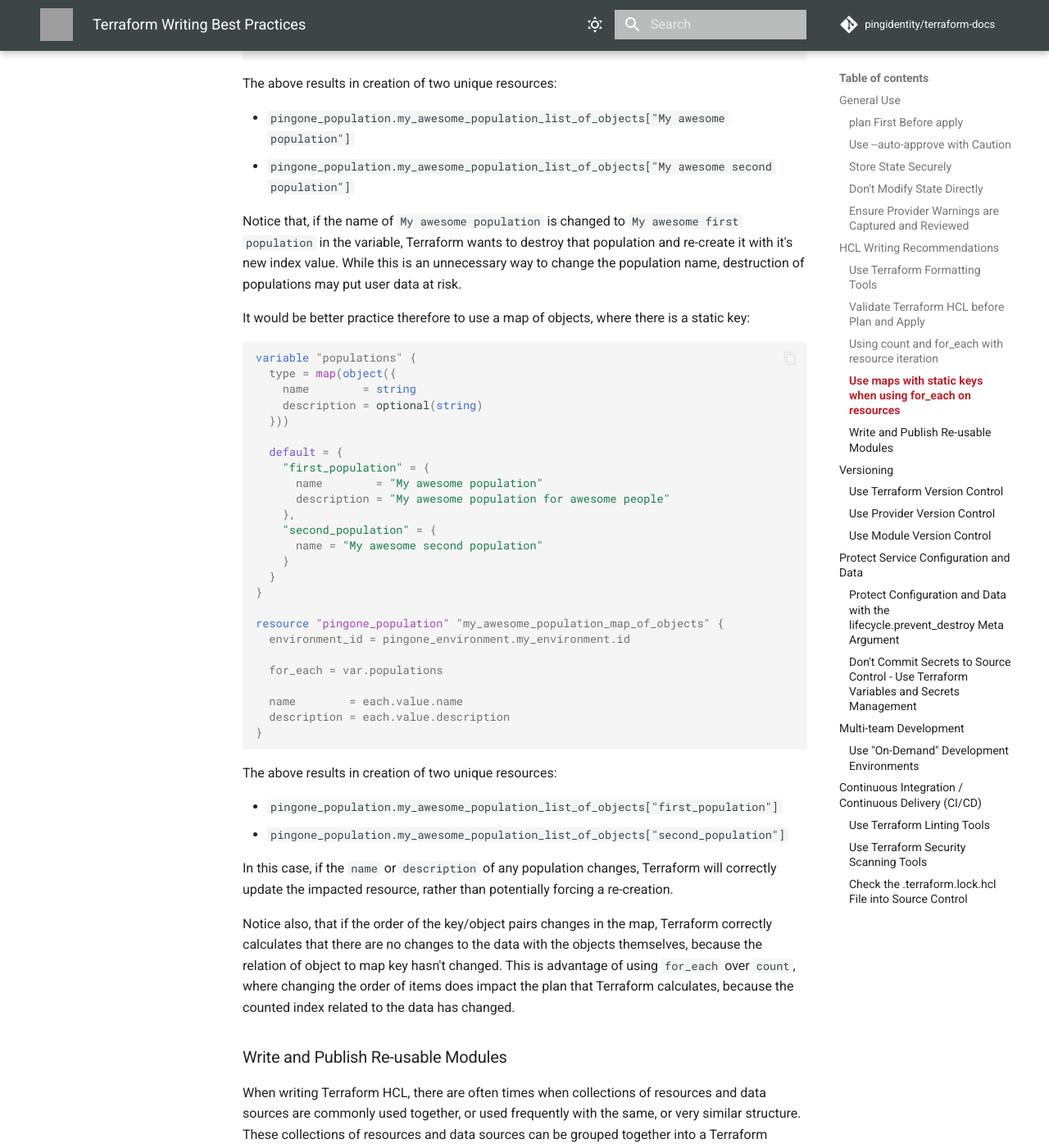
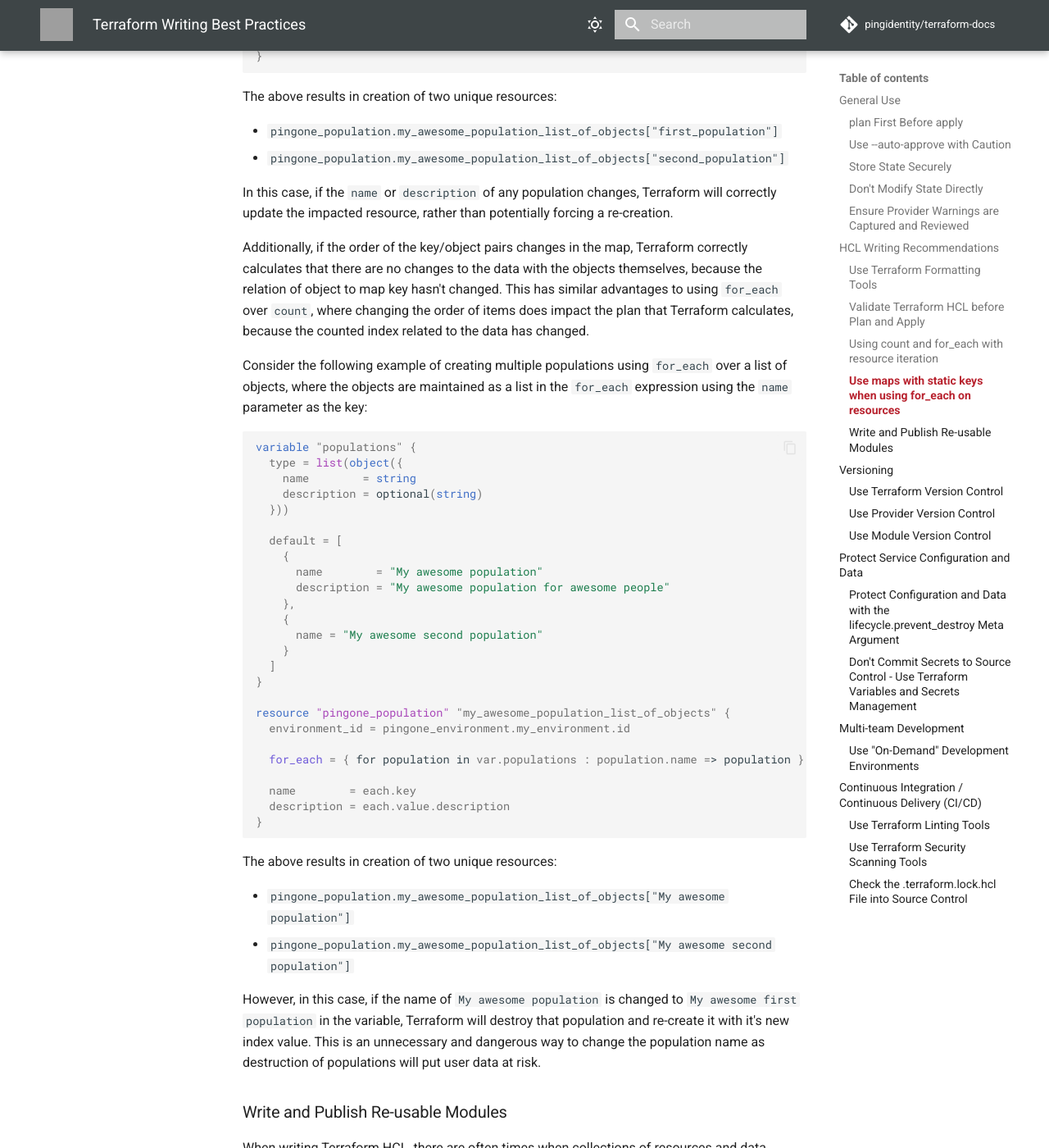
Before and after one commit to pingidentity/terraform-docs, an MkDocs documentation site: the page built from docs/best-practices/index.md, in a window 1280 px wide and 1400 px high, scrolled down 6585 px. Shown: the whole window at 82% size. Built offline with MkDocs 1.6.1 and Material for MkDocs 9.7.7, drawn with Linux system fonts in a browser that asks for light colours; comment, search, counter and statistics services are not loaded; some of the changed text lies outside the part shown; grey boxes are pictures that could not be loaded.

Commit message:
small notes

````diff
--- a/docs/best-practices/index.md
+++ b/docs/best-practices/index.md
@@ -63,7 +63,7 @@ It is highly recommended that warnings shown on the `terraform plan` stage espec
 
 ### Use Terraform Formatting Tools
 
-When writing Terraform HCL, using `terraform fmt` is a straightforward yet powerful practice.  `terraform fmt` and equivalent formatting tools adjusts the Terraform code to a standard style, which helps keep the codebase tidy and consistent.  Typically, this means maintaining consistent indentation, spacing and alignment of code.
+When writing Terraform HCL, using `terraform fmt` is a straightforward yet powerful practice.  `terraform fmt` and equivalent formatting tools adjusts the Terraform code to a standard style, which helps keep the codebase tidy and consistent.  Typically, this means maintaining consistent indentation, spacing and alignment of code. If developing in Visual Studio Code, installing the "Hashicorp Terraform" extension will run `terraform fmt` automatically as you write and save configuration.
 
 This consistency makes your code easier to read and understand for anyone who might work on the project. It's akin to keeping a clean, organised workspace in a physical job — everything is where you expect it to be, reducing confusion and making it easier to spot mistakes.
 
@@ -168,45 +168,11 @@ resource "pingone_population" "my_populations" {
 
 ### Use maps with static keys when using `for_each` on resources
 
-When writing Terraform HCL, there are considerations around the use of `for_each` when iterating over objects/maps to manage resources.  Using a variable key may result in accidental or unnecessary destruction/re-creation of resources as the data to iterate over changes.  Ping recommends using static keys and maps of objects when using `for_each` to control resource creation.
+When writing Terraform HCL, there are considerations around the use of `for_each` when iterating over objects/maps to manage resources.  Using a variable key may result in accidental or unnecessary destruction/re-creation of resources as the data to iterate over changes.  Ping recommends using static keys and maps of objects when using `for_each` rather than lists of objects to control resource creation.
 
-When Terraform creates and stores resources in state, iterated resources must be stored with a defined "key" value, that uniquely identifies the resource against others.  Consider the following example of creating multiple populations using `for_each` over a list of objects, where the objects are converted to a map in the `for_each` expression using the `name` parameter as the key:
-```terraform
-variable "populations" {
-  type = list(object({
-    name        = string
-    description = optional(string)
-  }))
+When Terraform creates and stores resources in state, iterated resources must be stored with a defined "key" value, that uniquely identifies the resource against others.
 
-  default = [
-    {
-      name        = "My awesome population"
-      description = "My awesome population for awesome people"
-    },
-    {
-      name = "My awesome second population"
-    }
-  ]
-}
-
-resource "pingone_population" "my_awesome_population_list_of_objects" {
-  environment_id = pingone_environment.my_environment.id
-
-  for_each = { for population in var.populations : population.name => population }
-
-  name        = each.key
-  description = each.value.description
-}
-```
-
-The above results in creation of two unique resources:
-
-* `pingone_population.my_awesome_population_list_of_objects["My awesome population"]`
-* `pingone_population.my_awesome_population_list_of_objects["My awesome second population"]`
-
-Notice that, if the name of `My awesome population` is changed to `My awesome first population` in the variable, Terraform wants to destroy that population and re-create it with it's new index value.  While this is an unnecessary way to change the population name, destruction of populations may put user data at risk.
-
-It would be better practice therefore to use a map of objects, where there is a static key:
+Therefore it is a best practice to use a map of objects, where there is a static key:
 ```terraform
 variable "populations" {
   type = map(object({
@@ -242,7 +208,43 @@ The above results in creation of two unique resources:
 
 In this case, if the `name` or `description` of any population changes, Terraform will correctly update the impacted resource, rather than potentially forcing a re-creation.
 
-Notice also, that if the order of the key/object pairs changes in the map, Terraform correctly calculates that there are no changes to the data with the objects themselves, because the relation of object to map key hasn't changed.  This is advantage of using `for_each` over `count`, where changing the order of items does impact the plan that Terraform calculates, because the counted index related to the data has changed.
+Additionally, if the order of the key/object pairs changes in the map, Terraform correctly calculates that there are no changes to the data with the objects themselves, because the relation of object to map key hasn't changed.  This has similar advantages to using `for_each` over `count`, where changing the order of items does impact the plan that Terraform calculates, because the counted index related to the data has changed.
+
+Consider the following example of creating multiple populations using `for_each` over a list of objects, where the objects are maintained as a list in the `for_each` expression using the `name` parameter as the key:
+```terraform
+variable "populations" {
+  type = list(object({
+    name        = string
+    description = optional(string)
+  }))
+
+  default = [
+    {
+      name        = "My awesome population"
+      description = "My awesome population for awesome people"
+    },
+    {
+      name = "My awesome second population"
+    }
+  ]
+}
+
+resource "pingone_population" "my_awesome_population_list_of_objects" {
+  environment_id = pingone_environment.my_environment.id
+
+  for_each = { for population in var.populations : population.name => population }
+
+  name        = each.key
+  description = each.value.description
+}
+```
+
+The above results in creation of two unique resources:
+
+* `pingone_population.my_awesome_population_list_of_objects["My awesome population"]`
+* `pingone_population.my_awesome_population_list_of_objects["My awesome second population"]`
+
+However, in this case, if the name of `My awesome population` is changed to `My awesome first population` in the variable, Terraform will destroy that population and re-create it with it's new index value.  This is an unnecessary and dangerous way to change the population name as destruction of populations will put user data at risk.
 
 ### Write and Publish Re-usable Modules
 
````
